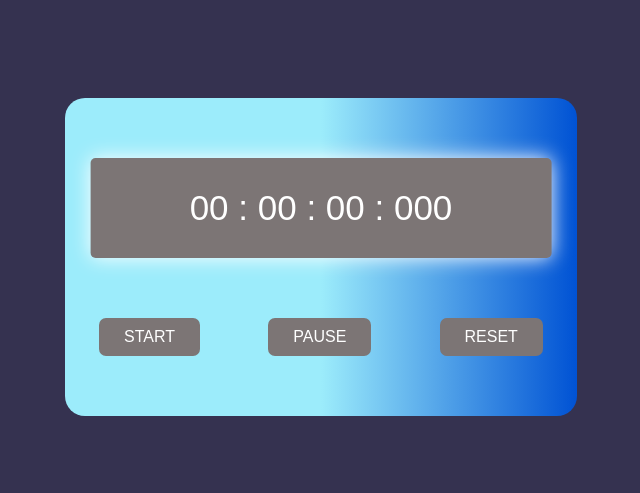
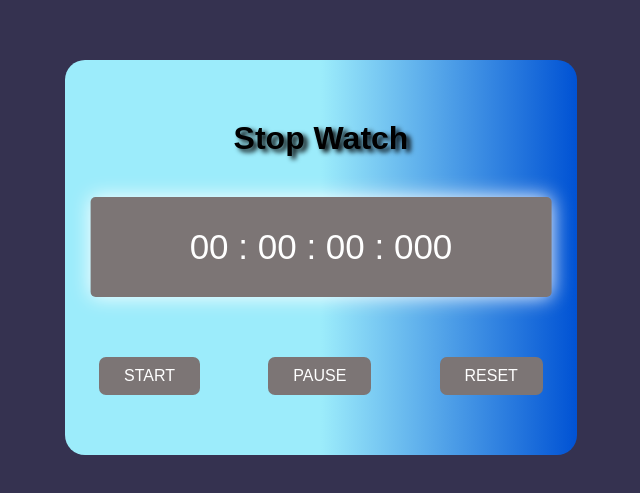
Before and after one commit to Srikanthreddy6875/Stop-Watch, a plain HTML site: page index.html in a window 1280 px wide. Shown: the part 143-636 px from the top of the page, without its empty margins (319-959 px from the left). Drawn offline with Linux system fonts and the light colour scheme.

Commit message:
Added title

```diff
--- a/index.html
+++ b/index.html
@@ -9,7 +9,9 @@
 </head>
 <body>
     <div class="container">
+        <h1>Stop Watch</h1>
         <div id="timeshow">
+
             00 : 00 : 00 : 000
         </div>
         <div class="buttons">
```
